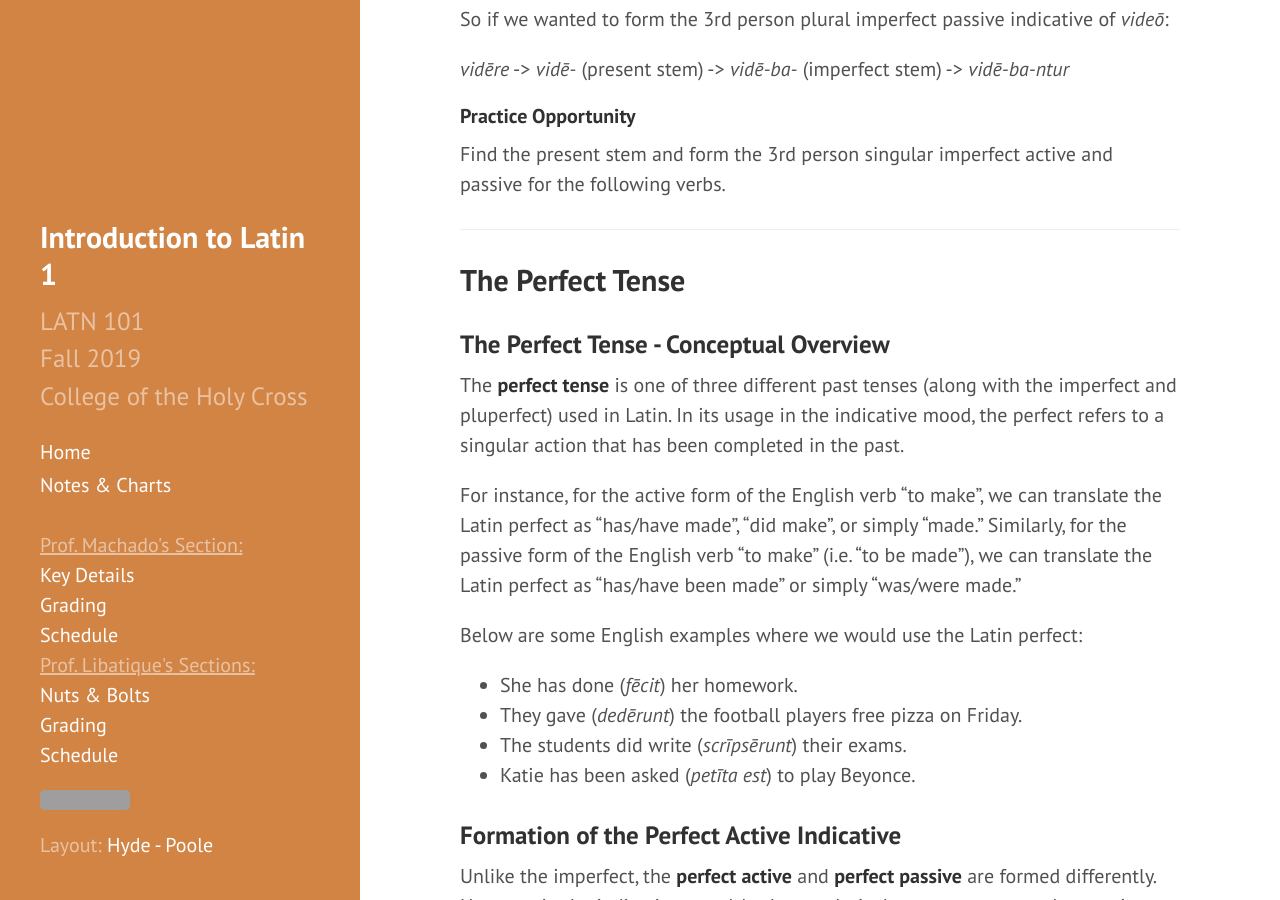
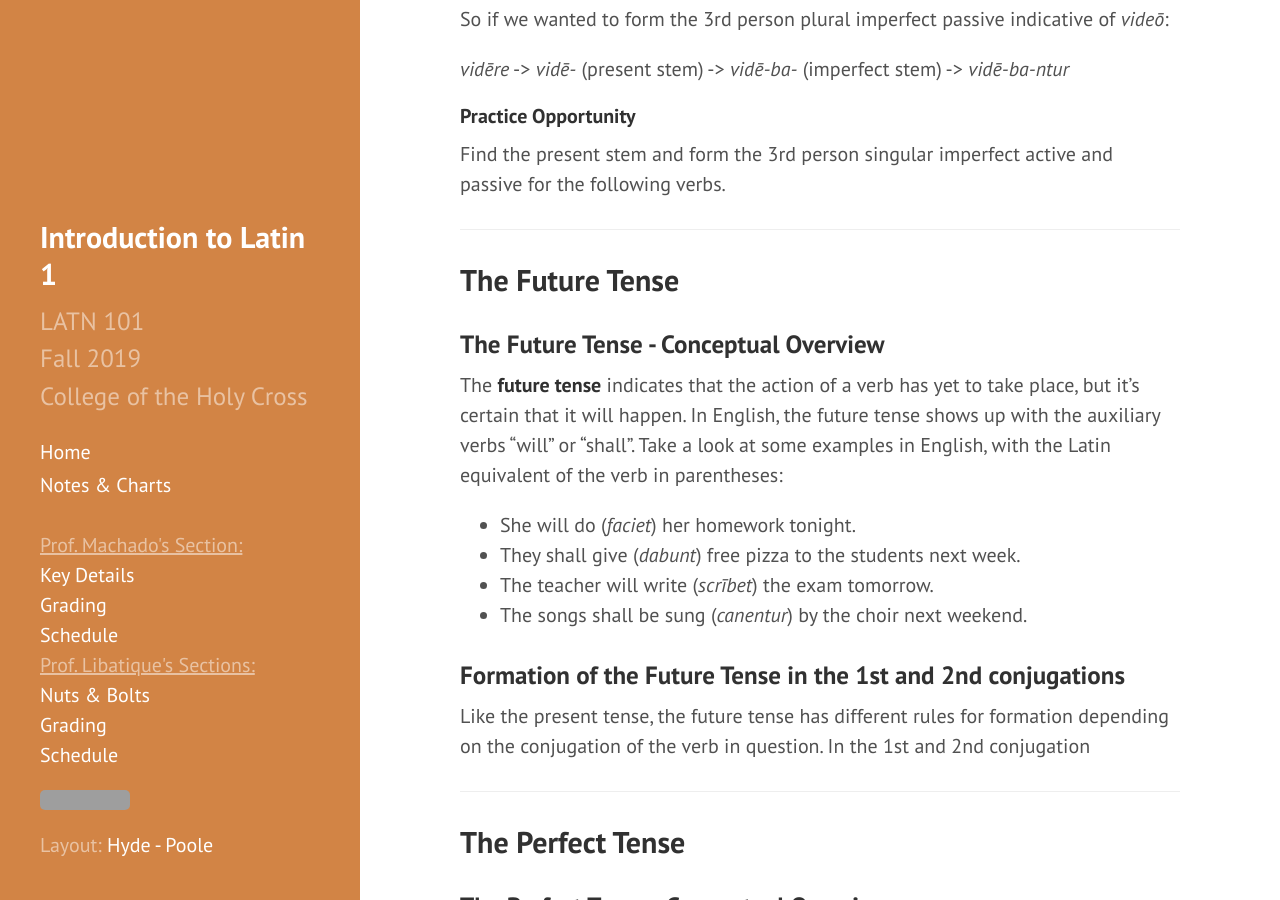
Before and after one commit to DLibatique/LATN102-S20, a Jekyll site: the page built from notes/module-2-tenses.md, in a window 1280 px wide and 900 px high, scrolled down 6616 px. Built offline with Jekyll 4.4.1, drawn with Linux system fonts in a browser that asks for light colours; grey boxes are pictures that could not be loaded.

Commit message:
began future sections

```diff
--- a/notes/module-2-tenses.md
+++ b/notes/module-2-tenses.md
@@ -182,6 +182,23 @@ Find the present stem and form the 3rd person singular imperfect active and pass
 
 <hr>
 
+## The Future Tense
+
+### The Future Tense - Conceptual Overview
+
+The **future tense** indicates that the action of a verb has yet to take place, but it's certain that it will happen. In English, the future tense shows up with the auxiliary verbs "will" or "shall". Take a look at some examples in English, with the Latin equivalent of the verb in parentheses:
+
+* She will do (*faciet*) her homework tonight.
+* They shall give (*dabunt*) free pizza to the students next week.
+* The teacher will write (*scrībet*) the exam tomorrow.
+* The songs shall be sung (*canentur*) by the choir next weekend.
+
+### Formation of the Future Tense in the 1st and 2nd conjugations
+
+Like the present tense, the future tense has different rules for formation depending on the conjugation of the verb in question. In the 1st and 2nd conjugation
+
+<hr>
+
 ## The Perfect Tense
 
 ### The Perfect Tense - Conceptual Overview
@@ -219,7 +236,7 @@ So if we wanted to form the 3rd person singular perfect active indicative of *vi
 
 *vīdī* -> *vīd-* (perfect active stem) -> (add personal ending) *vīdit*
 
-#### Practice Opportunity
+### Practice Opportunity
 
 Find the perfect active stem and form the 3rd person singular perfect active for the following verbs.
 
```
